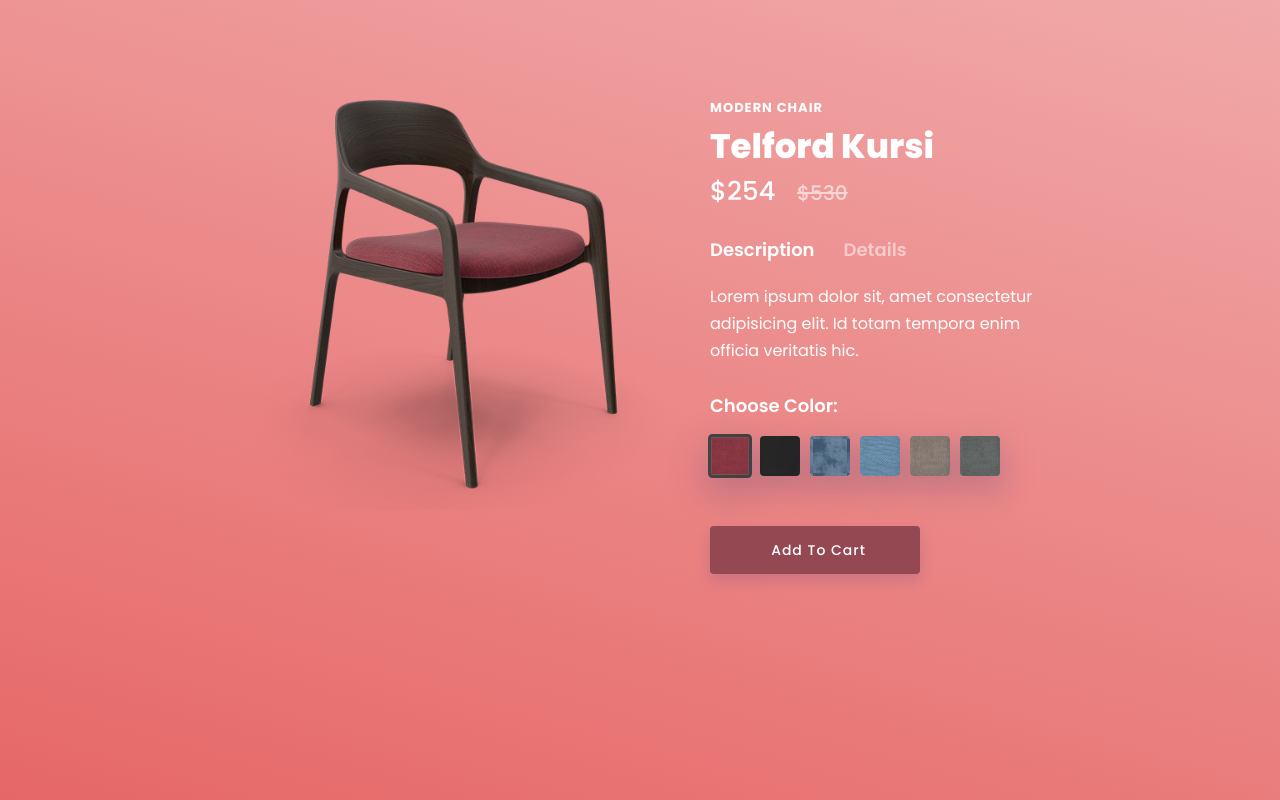
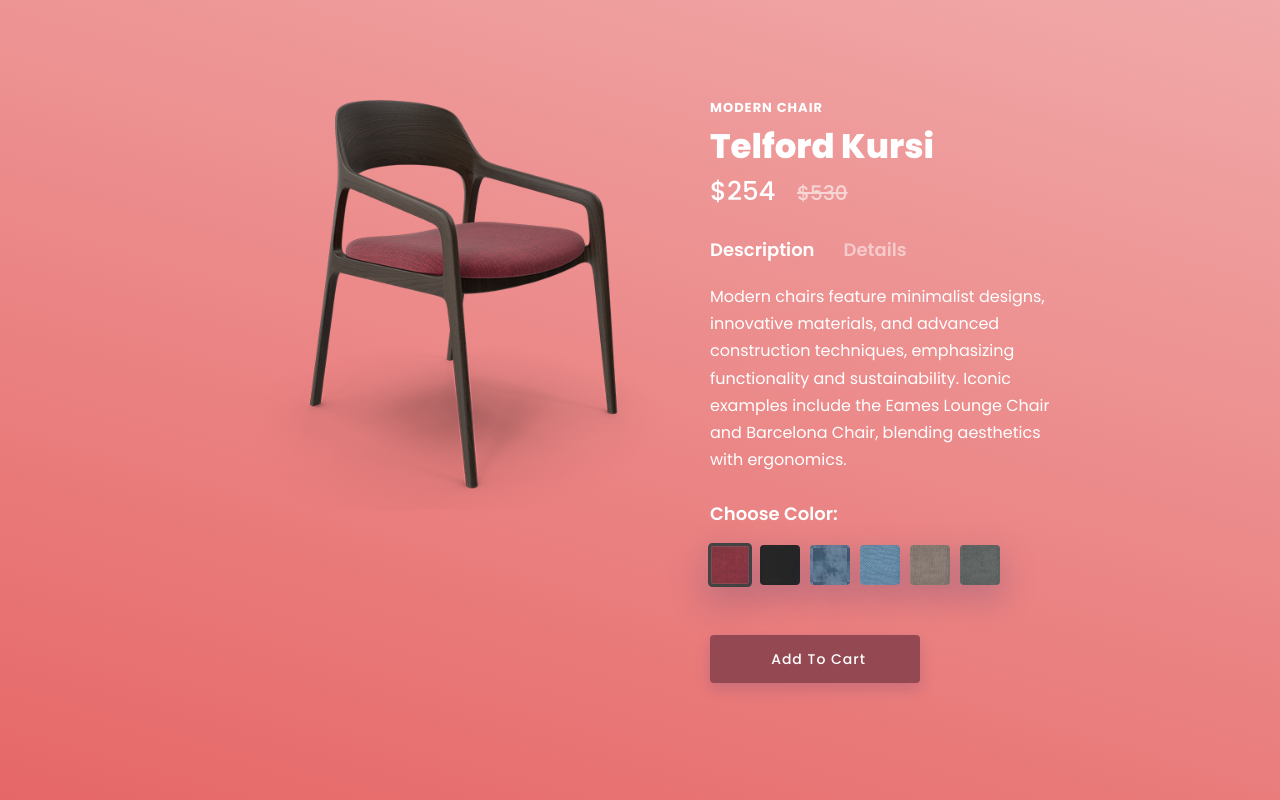
Before and after one commit to HARSHPATHAK10/Modern-chair, a plain HTML site: page index.html in a window 1280 px wide. Drawn offline with Linux system fonts and the light colour scheme.

Commit message:
Update index.html

```diff
--- a/index.html
+++ b/index.html
@@ -20,8 +20,9 @@
 					<label for="desc-2">Details</label>
 					<div class="section-fluid desc-sec accor-1">
 						<p>
-							Lorem ipsum dolor sit, amet consectetur adipisicing elit. Id totam tempora enim officia
-							veritatis hic.
+							Modern chairs feature minimalist designs, innovative materials, and advanced construction techniques,
+							emphasizing functionality and sustainability. Iconic examples include the Eames Lounge Chair and Barcelona Chair,
+							blending aesthetics with ergonomics.
 						</p>
 					</div>
 					<div class="section-fluid desc-sec accor-2">
```
